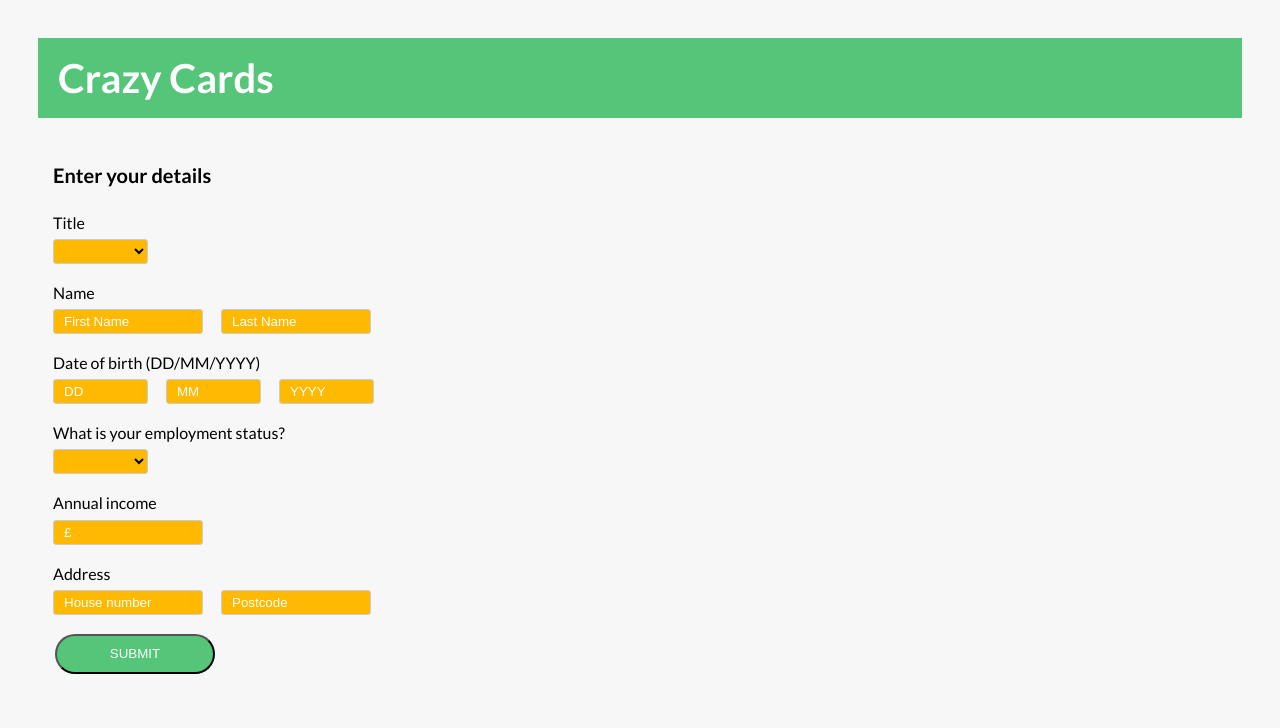
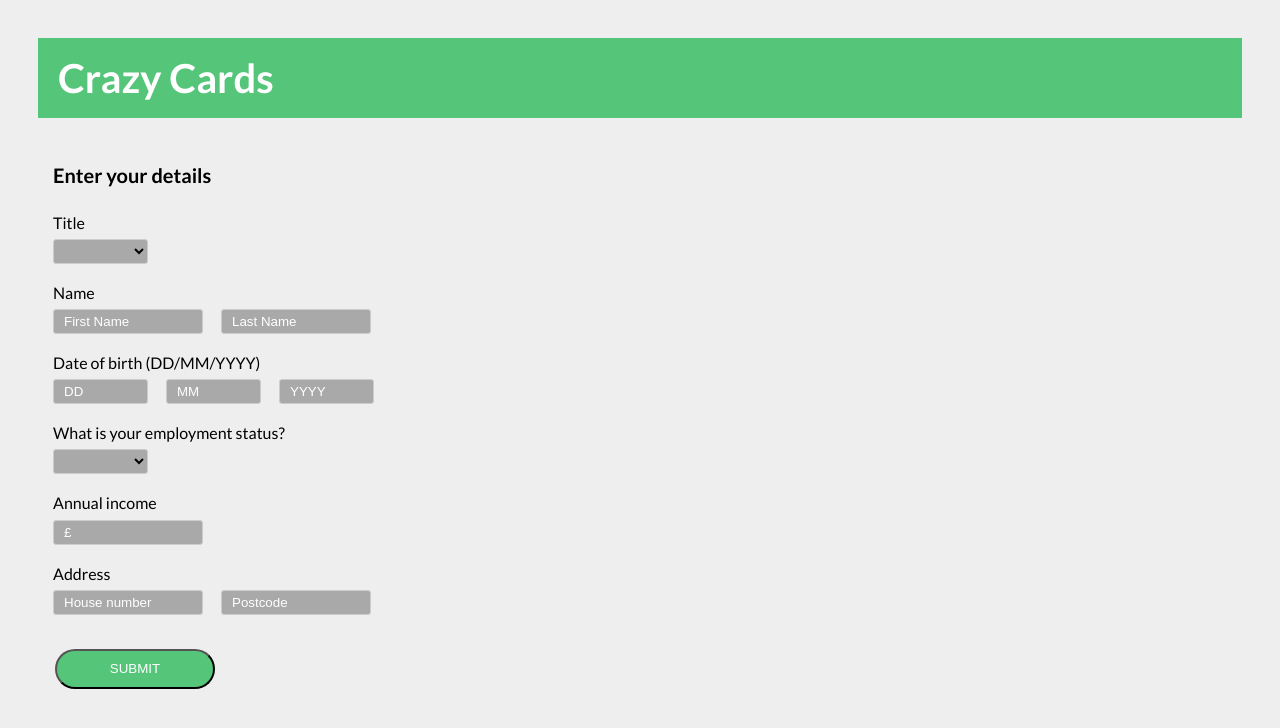
Before and after one commit to revilo1882/crazy-cards, a React (Create React App) app: page /userform in a window 1280 px wide. Shown: the top 728 px of the page. Built offline with nearby package versions, Linux system fonts and the light colour scheme.

Commit message:
Add user details component with tests

```diff
--- a/src/components/App.js
+++ b/src/components/App.js
@@ -12,7 +12,9 @@ export class App extends Component {
                 <h2 className='sub-header'>All available cards:</h2>
                 <div className='card-board'>
                     {cards.map(card => {
-                        return <Card key={card.id} card={card} />
+                        return (card.selected = false,
+                            <Card key={card.id} card={card} />
+                        )
                     })}
                 </div>
                 <div className='button'>
--- a/src/components/Results.js
+++ b/src/components/Results.js
@@ -1,6 +1,7 @@
 import React, { Component } from 'react';
 import Header from './headerComponent/Header'
 import Card from './Card';
+import UserDetails from './UserDetails';
 import { cards } from '../data/fixtures';
 
 export class Results extends Component {
@@ -30,7 +31,8 @@ export class Results extends Component {
         return (
             <div>
                 <Header />
-                <h2 className='sub-header'>Results</h2>
+                <h2 className='sub-header'>Please see the cards available based upon the information supplied</h2>
+                <UserDetails user={user}/>
                 <div className='card-board'>
                     {cards.map(card => {
                         if (user.annualIncome > card.requirements.minimumAnnualIncome &&
--- /dev/null
+++ b/src/components/UserDetails.js
@@ -0,0 +1,18 @@
+import React, { Component } from 'react';
+
+export class UserDetails extends Component {
+    render() {
+        const user = this.props.user
+        return (
+            <div>
+                <h3>{user.title} {user.firstName} {user.lastName}</h3>
+                <h3>Date of birth: {user.day}/{user.month}/{user.year}</h3>
+                <h3>Employment status: {user.employmentStatus}</h3>
+                <h3>Annual income: {user.annualIncome}</h3>
+                <h3>Address: {user.houseNumber} {user.postcode}</h3>
+            </div>
+        );
+    }
+}
+
+export default UserDetails;
--- a/src/components/UserForm.js
+++ b/src/components/UserForm.js
@@ -7,13 +7,13 @@ export class UserForm extends Component {
         super(props);
 
         this.state = {
-            title: 'mr',
+            title: 'Mr',
             firstName: '',
             lastName: '',
             day: '',
             month: '',
             year: '',
-            employmentStatus: 'fullTime',
+            employmentStatus: 'Full Time',
             annualIncome: '',
             houseNumber: '',
             postcode: '',
@@ -68,11 +68,11 @@ export class UserForm extends Component {
                                     value={this.state.title}
                                     onChange={event => this.handleChange(event)}
                                 >
-                                    <option value="mr">Mr</option>
-                                    <option value="mrs">Mrs</option>
-                                    <option value="miss">Miss</option>
-                                    <option value="ms">Ms</option>
-                                    <option value="dr">Dr</option>
+                                    <option value="Mr">Mr</option>
+                                    <option value="Mrs">Mrs</option>
+                                    <option value="Miss">Miss</option>
+                                    <option value="Ms">Ms</option>
+                                    <option value="Dr">Dr</option>
                                 </select>
                             </div>
                         </label>
@@ -137,9 +137,9 @@ export class UserForm extends Component {
                                 value={this.state.employmentStatus}
                                 onChange={event => this.handleChange(event)}
                             >
-                                <option value="fullTime">Full time</option>
-                                <option value="partTime">Part time</option>
-                                <option value="student">Student</option>
+                                <option value="Full Time">Full time</option>
+                                <option value="Part Time">Part time</option>
+                                <option value="Student">Student</option>
                             </select>
                         </label>
                     </div>
--- a/src/css/style.css
+++ b/src/css/style.css
@@ -13,12 +13,13 @@ body {
   font-weight: 400;
   line-height: 1.7;
   color: #000;
-  background-color: #f7f7f7;
+  background-color: #eee;
   padding: 3rem;
   box-sizing: border-box; }
 
 .button {
   max-width: 114rem;
+  margin-top: 1.5rem;
   margin-left: 1.5rem; }
   .button::after {
     content: "";
@@ -27,7 +28,6 @@ body {
   .button-box {
     text-transform: uppercase;
     text-decoration: none;
-    margin-left: 1.5rem;
     background-color: #55c57a;
     border-radius: 2rem;
     color: #fff;
@@ -114,7 +114,7 @@ header {
   box-sizing: border-box;
   margin-left: 1.5rem;
   margin-bottom: 1.5rem;
-  background-color: #ffb900;
+  background-color: #A9A9A9;
   color: #000;
   padding: 1rem; }
   .input__text {
--- a/src/data/fixtures.js
+++ b/src/data/fixtures.js
@@ -7,7 +7,7 @@ export const cards = [
     purchaseOfferDuration: 6,
     creditAvailable: 1200,
     requirements: {
-      validEmploymentStatus: ['student'],
+      validEmploymentStatus: ['Student'],
       minimumAnnualIncome: 0
     },
     selected: false
@@ -20,7 +20,7 @@ export const cards = [
     purchaseOfferDuration: 0,
     creditAvailable: 300,
     requirements: {
-      validEmploymentStatus: ['fullTime', 'partTime', 'student'],
+      validEmploymentStatus: ['Full Time', 'Part Time', 'Student'],
       minimumAnnualIncome: 0
     },
     selected: false
@@ -33,7 +33,7 @@ export const cards = [
     purchaseOfferDuration: 6,
     creditAvailable: 3000,
     requirements: {
-      validEmploymentStatus: ['fullTime', 'partTime', 'student'],
+      validEmploymentStatus: ['Full Time', 'Part Time', 'Student'],
       minimumAnnualIncome: 16000
     },
     selected: false
--- a/src/scss/_base.scss
+++ b/src/scss/_base.scss
@@ -16,7 +16,7 @@ body {
   font-weight: 400;
   line-height: 1.7;
   color: $color-black;
-  background-color: $color-grey-light-1;
+  background-color: $color-grey-light;
   padding: 3rem;
   box-sizing: border-box;
 }
--- a/src/scss/_variables.scss
+++ b/src/scss/_variables.scss
@@ -9,9 +9,9 @@ $color-secondary-dark: #ff7730;
 $color-tertiary-light: #2998ff;
 $color-tertiary-dark: #5643fa;
 
-$color-grey-light-1: #f7f7f7;
-$color-grey-light-2: #eee;
 
+$color-grey-light: #eee;
+$color-grey-medium: #A9A9A9;
 $color-grey-dark: #777;
 $color-white: #fff;
 $color-black: #000;
--- a/src/scss/components/_button.scss
+++ b/src/scss/components/_button.scss
@@ -1,12 +1,12 @@
 .button {
     max-width: $grid-width;
+    margin-top: $gutter-vertical;
     margin-left: $gutter-horizontal;
     @include clearfix;
 
     &-box {
     text-transform: uppercase;
     text-decoration: none;
-    margin-left: $gutter-horizontal;
     background-color: $color-primary;
     border-radius: 2rem;
     color: $color-white;
--- a/src/scss/components/_userform.scss
+++ b/src/scss/components/_userform.scss
@@ -8,7 +8,7 @@
     box-sizing: border-box;
     margin-left: $gutter-horizontal;
     margin-bottom: $gutter-vertical;
-    background-color: $color-secondary-light;
+    background-color: $color-grey-medium;
     color: $color-black;
     padding: 1rem;
 
```
Also changed, not shown: src/data/users.js (+6 -6 lines), 2 other files (tests, documents, lock files or other folders).
